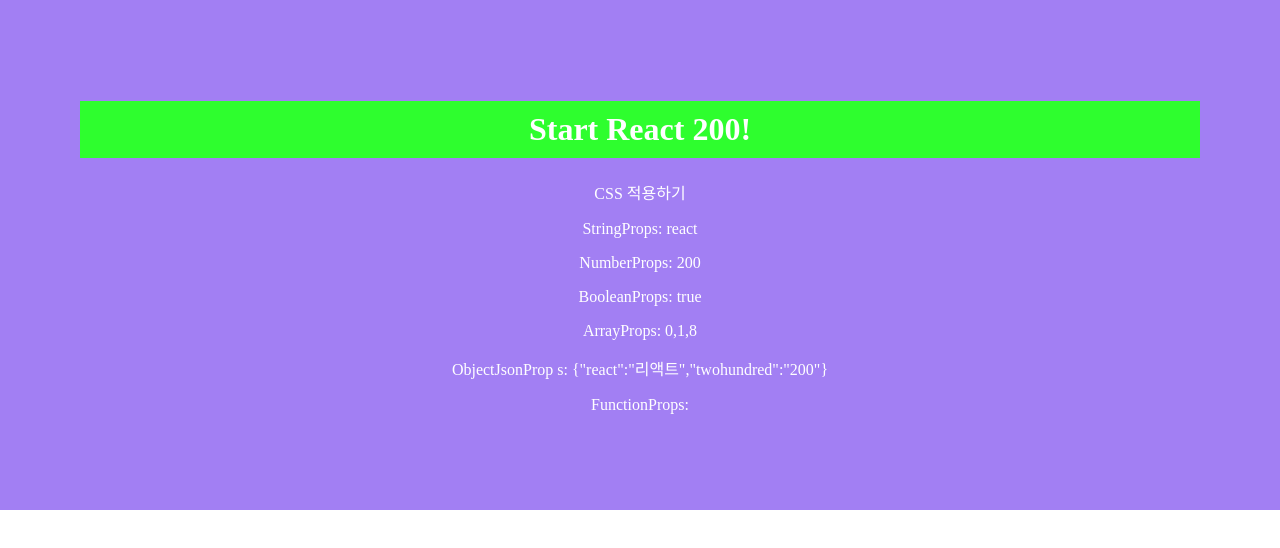
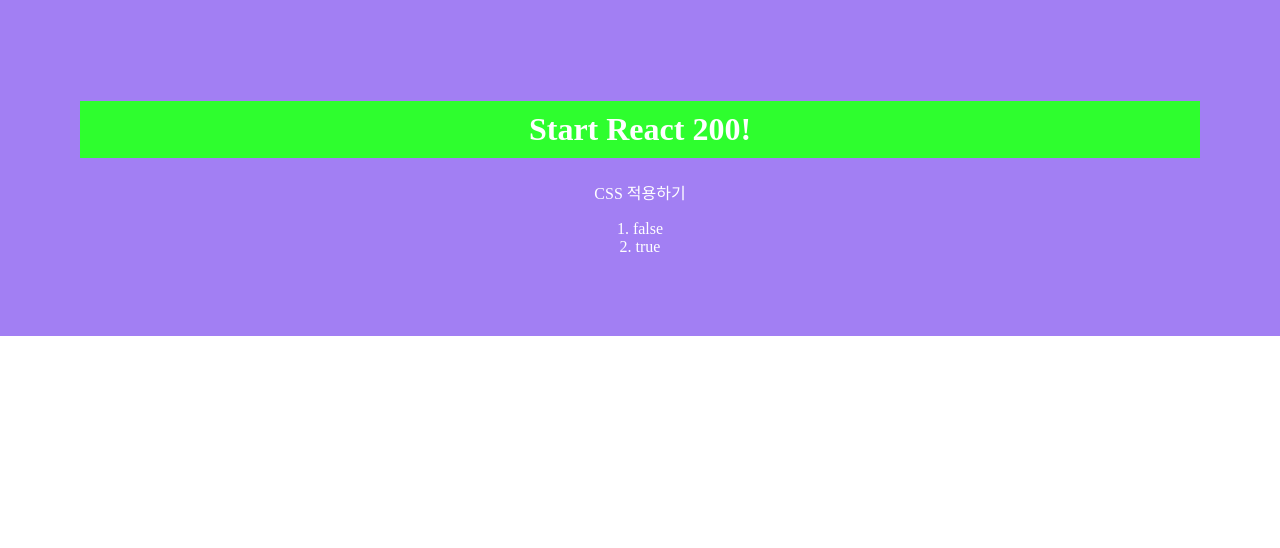
Before and after one commit to alazad7547/fastcampus-project-board, a React (Create React App) app in the folder DongHwan/fastcampus/reactStudy/client/: page / in a window 1280 px wide. Shown: the top 548 px of the page. Built offline with nearby package versions, Linux system fonts and the light colour scheme.

Commit message:
R019
props Boolean으로 사용하기

```diff
--- a/DongHwan/fastcampus/reactStudy/client/src/App.js
+++ b/DongHwan/fastcampus/reactStudy/client/src/App.js
@@ -15,21 +15,16 @@ import './App.css';
 //import Map from './R015_Map'
 //import Jquery from './R016_Jquery'
 //import Props from './R017_Props'
-import PropsDatatype from './R018_PropsDatatype'
+//import PropsDatatype from './R018_PropsDatatype'
+import PropsBoolean from './R019_PropsBoolean'
 
 function App() {
     return (
         <div>
             <h1>Start React 200!</h1>
             <p>CSS 적용하기</p>
-            <PropsDatatype
-             String ='react'
-             Number={200}
-             Boolean={1==1}
-             Array={[0,1,8]}
-             ObjectJson={{react:"리액트", twohundred:"200"}}
-             Function={console.log("FunctionProps: function!")}
-            />
+            <PropsBoolean BooleanTrueFalse={false}/>
+            <PropsBoolean BooleanTrueFalse/>
         </div>
     );
 }
--- /dev/null
+++ b/DongHwan/fastcampus/reactStudy/client/src/R019_PropsBoolean.js
@@ -0,0 +1,17 @@
+import React, { Component } from 'react';
+
+class R019_PropsBoolean extends Component {
+    render(){
+        let {
+            BooleanTrueFalse
+        } = this.props
+        return(
+            <div style={{padding: "0px"}}>
+                {BooleanTrueFalse ? '2. ' : '1. '}
+                {BooleanTrueFalse.toString()}
+            </div>
+        )
+    }
+}
+
+export default R019_PropsBoolean;
```
